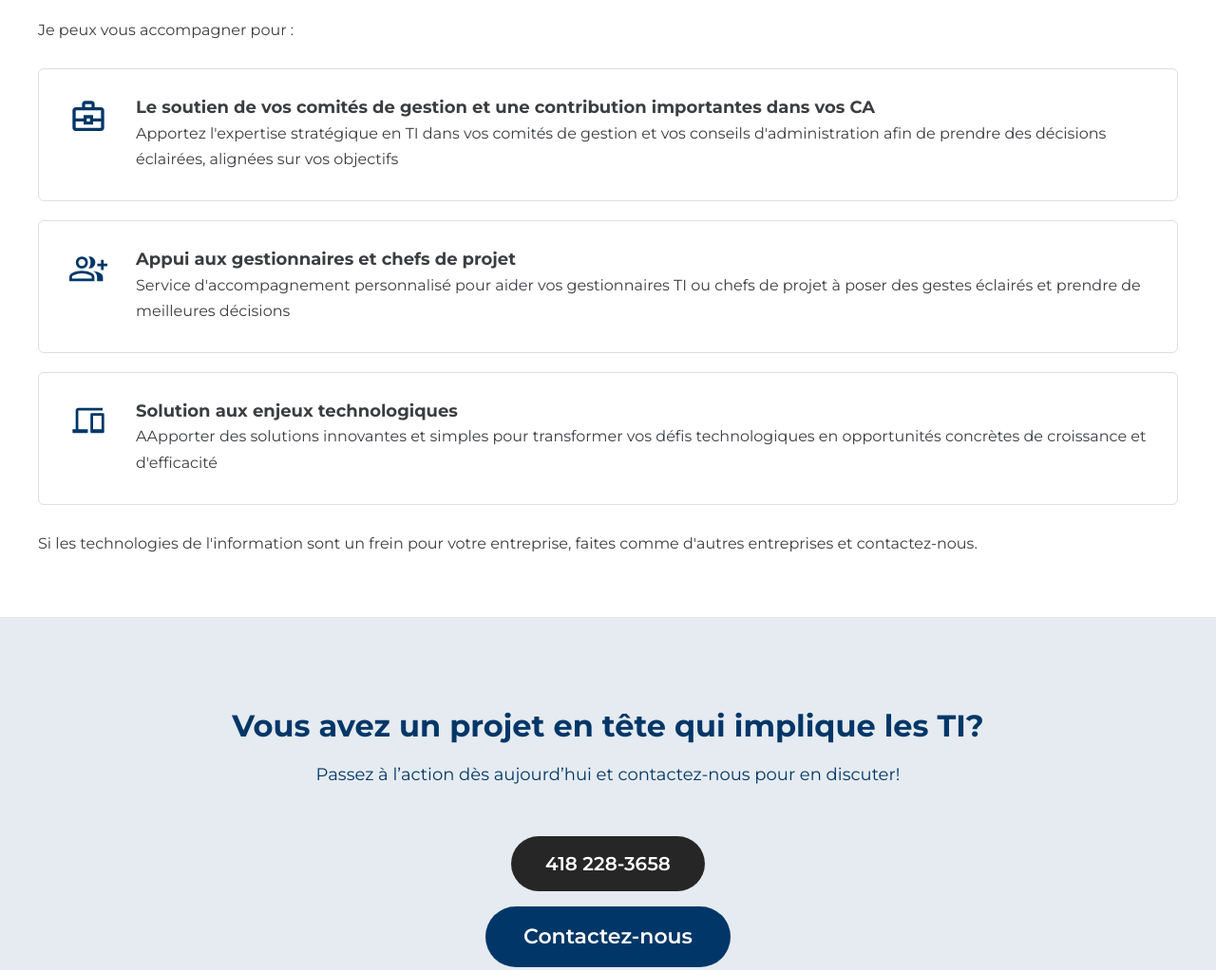
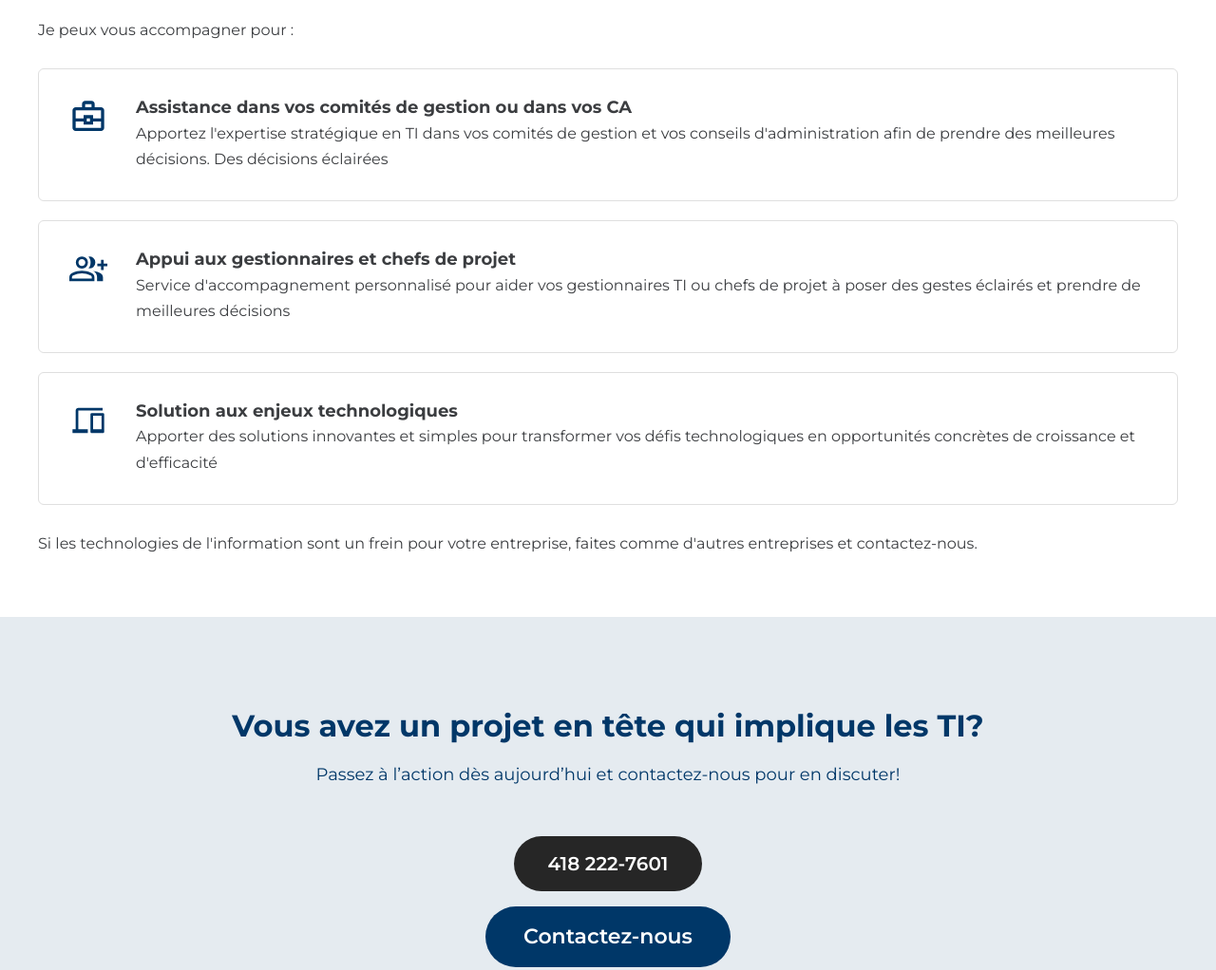
Before and after one commit to iczones/icz-website, a plain HTML site: page index.html in a window 1280 px wide. Shown: the part 1000-2022 px from the top of the page at 95% size. Drawn offline with Linux system fonts and the light colour scheme.

Commit message:
Update index.html

```diff
--- a/index.html
+++ b/index.html
@@ -69,8 +69,8 @@
                 </div>
 
                 <div>
-                    <h4>Le soutien de vos comités de gestion et une contribution importantes dans vos CA</h4>
-                    <p>Apportez l'expertise stratégique en TI dans vos comités de gestion et vos conseils d'administration afin de prendre des décisions éclairées, alignées sur vos objectifs</p>
+                    <h4>Assistance dans vos comités de gestion ou dans vos CA</h4>
+                    <p>Apportez l'expertise stratégique en TI dans vos comités de gestion et vos conseils d'administration afin de prendre des meilleures décisions. Des décisions éclairées</p>
                 </div>
             </div>
 
@@ -96,7 +96,7 @@
 
                 <div>
                     <h4>Solution aux enjeux technologiques</h4>
-                    <p>AApporter des solutions innovantes et simples pour transformer vos défis technologiques en opportunités concrètes de croissance et d'efficacité</p>
+                    <p>Apporter des solutions innovantes et simples pour transformer vos défis technologiques en opportunités concrètes de croissance et d'efficacité</p>
                 </div>
             </div>
         </div>
@@ -116,7 +116,7 @@
             </div>
 
             <div>
-                <a href="tel:418-222-7601" class="btn" style="font-size: 20px">418 228-3658</a>
+                <a href="tel:418-222-7601" class="btn" style="font-size: 20px">418 222-7601</a>
                 <a href="mailto:info@iczones.com" class="btn primary" style="font-size: 22px">Contactez-nous</a>
             </div>
         </div>
```
